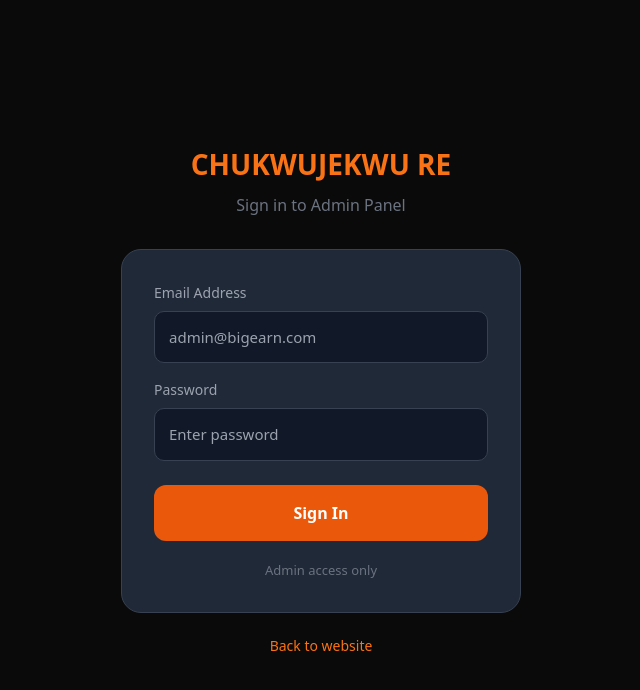
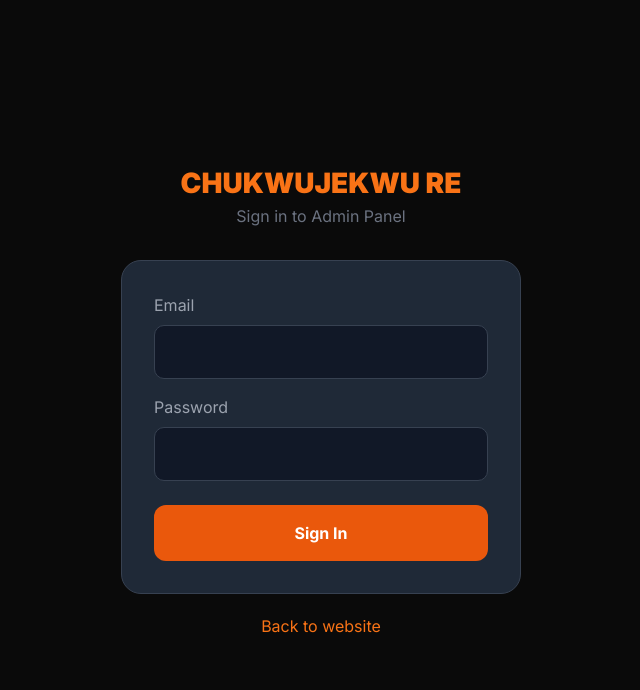
Before and after one commit to purecomic/CHUKWUJEKWU-Real-estate-Nigeria-development-company-, a Next.js app: page /login in a window 1280 px wide. Shown: the top 690 px of the page, without its empty margins (319-959 px from the left). Built offline with nearby package versions, Linux system fonts and the light colour scheme; no server answers.

Commit message:
Fix login handler

```diff
--- a/app/login/page.tsx
+++ b/app/login/page.tsx
@@ -2,11 +2,6 @@
 import { useState } from "react";
 import { createClient } from "@supabase/supabase-js";
 import { useRouter } from "next/navigation";
-
-const supabase = createClient(
-  process.env.NEXT_PUBLIC_SUPABASE_URL as string,
-  process.env.NEXT_PUBLIC_SUPABASE_ANON_KEY as string
-);
 
 export default function LoginPage() {
   const [email, setEmail] = useState("");
@@ -19,6 +14,10 @@ export default function LoginPage() {
     if (!email || !password) { setError("Enter email and password"); return; }
     setLoading(true);
     setError("");
+    const supabase = createClient(
+      process.env.NEXT_PUBLIC_SUPABASE_URL,
+      process.env.NEXT_PUBLIC_SUPABASE_ANON_KEY
+    );
     const { error: err } = await supabase.auth.signInWithPassword({ email, password });
     setLoading(false);
     if (err) { setError(err.message); return; }
@@ -26,56 +25,27 @@ export default function LoginPage() {
   };
 
   return (
-    <main style={{background:"#0a0a0a",minHeight:"100vh",display:"flex",alignItems:"center",justifyContent:"center",fontFamily:"system-ui,sans-serif",padding:"20px"}}>
+    <main style={{background:"#0a0a0a",minHeight:"100vh",display:"flex",alignItems:"center",justifyContent:"center",padding:"20px"}}>
       <div style={{width:"100%",maxWidth:"400px"}}>
         <div style={{textAlign:"center",marginBottom:"32px"}}>
-          <h1 style={{color:"#f97316",fontSize:"28px",fontWeight:"900",margin:"0 0 8px"}}>CHUKWUJEKWU RE</h1>
-          <p style={{color:"#6b7280",margin:0}}>Sign in to Admin Panel</p>
+          <h1 style={{color:"#f97316",fontSize:"28px",fontWeight:"900"}}>CHUKWUJEKWU RE</h1>
+          <p style={{color:"#6b7280"}}>Sign in to Admin Panel</p>
         </div>
         <div style={{background:"#1f2937",borderRadius:"20px",padding:"32px",border:"1px solid #374151"}}>
-          {error && (
-            <div style={{background:"#450a0a",border:"1px solid #ef4444",borderRadius:"10px",padding:"12px",marginBottom:"16px"}}>
-              <p style={{color:"#ef4444",margin:0,fontSize:"14px"}}>{error}</p>
-            </div>
-          )}
-          <div style={{display:"flex",flexDirection:"column",gap:"16px"}}>
-            <div>
-              <label style={{color:"#9ca3af",fontSize:"14px",display:"block",marginBottom:"8px"}}>Email Address</label>
-              <input
-                type="email"
-                placeholder="admin@bigearn.com"
-                value={email}
-                onChange={e => setEmail(e.target.value)}
-                onKeyDown={e => e.key === "Enter" && handleLogin()}
-                style={{background:"#111827",color:"white",border:"1px solid #374151",borderRadius:"10px",padding:"14px",fontSize:"15px",outline:"none",width:"100%",boxSizing:"border-box"}}
-              />
-            </div>
-            <div>
-              <label style={{color:"#9ca3af",fontSize:"14px",display:"block",marginBottom:"8px"}}>Password</label>
-              <input
-                type="password"
-                placeholder="Enter password"
-                value={password}
-                onChange={e => setPassword(e.target.value)}
-                onKeyDown={e => e.key === "Enter" && handleLogin()}
-                style={{background:"#111827",color:"white",border:"1px solid #374151",borderRadius:"10px",padding:"14px",fontSize:"15px",outline:"none",width:"100%",boxSizing:"border-box"}}
-              />
-            </div>
-            <button
-              onClick={handleLogin}
-              disabled={loading}
-              style={{background:loading?"#9a3412":"#ea580c",color:"white",border:"none",borderRadius:"12px",padding:"16px",fontSize:"16px",fontWeight:"bold",cursor:loading?"not-allowed":"pointer",marginTop:"8px"}}
-            >
-              {loading ? "Signing in..." : "Sign In"}
-            </button>
+          {error && <p style={{color:"#ef4444"}}>{error}</p>}
+          <div>
+            <label style={{color:"#9ca3af",display:"block",marginBottom:"8px"}}>Email</label>
+            <input type="email" value={email} onChange={e => setEmail(e.target.value)} style={{background:"#111827",color:"white",border:"1px solid #374151",borderRadius:"10px",padding:"14px",width:"100%",boxSizing:"border-box"}} />
           </div>
-          <p style={{color:"#6b7280",fontSize:"13px",textAlign:"center",marginTop:"20px",marginBottom:0}}>
-            Admin access only
-          </p>
+          <div style={{marginTop:"16px"}}>
+            <label style={{color:"#9ca3af",display:"block",marginBottom:"8px"}}>Password</label>
+            <input type="password" value={password} onChange={e => setPassword(e.target.value)} style={{background:"#111827",color:"white",border:"1px solid #374151",borderRadius:"10px",padding:"14px",width:"100%",boxSizing:"border-box"}} />
+          </div>
+          <button onClick={handleLogin} disabled={loading} style={{background:"#ea580c",color:"white",border:"none",borderRadius:"12px",padding:"16px",fontSize:"16px",fontWeight:"bold",cursor:"pointer",marginTop:"24px",width:"100%"}}>
+            {loading ? "Signing in..." : "Sign In"}
+          </button>
         </div>
-        <p style={{textAlign:"center",marginTop:"20px"}}>
-          <a href="/" style={{color:"#f97316",textDecoration:"none",fontSize:"14px"}}>Back to website</a>
-        </p>
+        <p style={{textAlign:"center",marginTop:"20px"}}><a href="/" style={{color:"#f97316",textDecoration:"none"}}>Back to website</a></p>
       </div>
     </main>
   );
```
